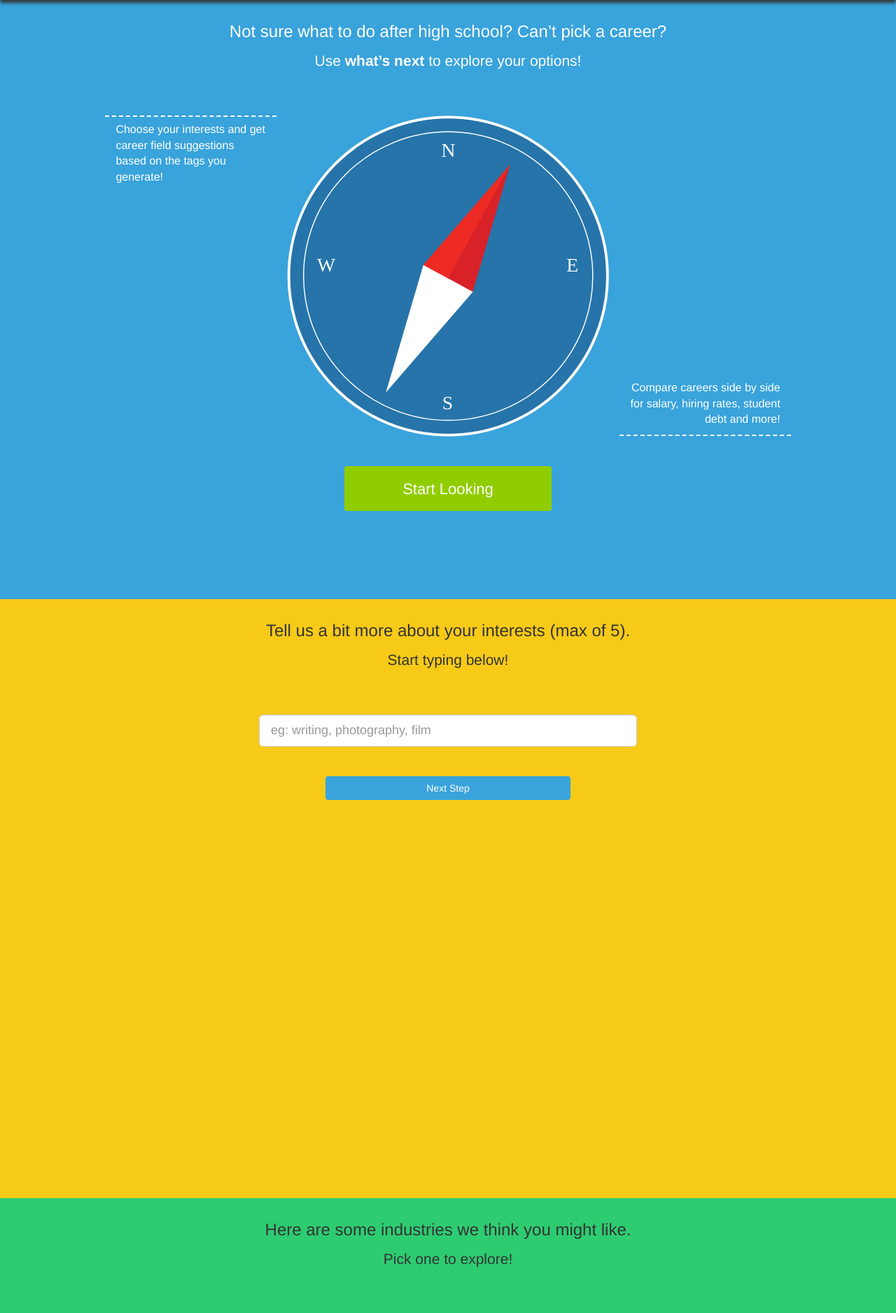
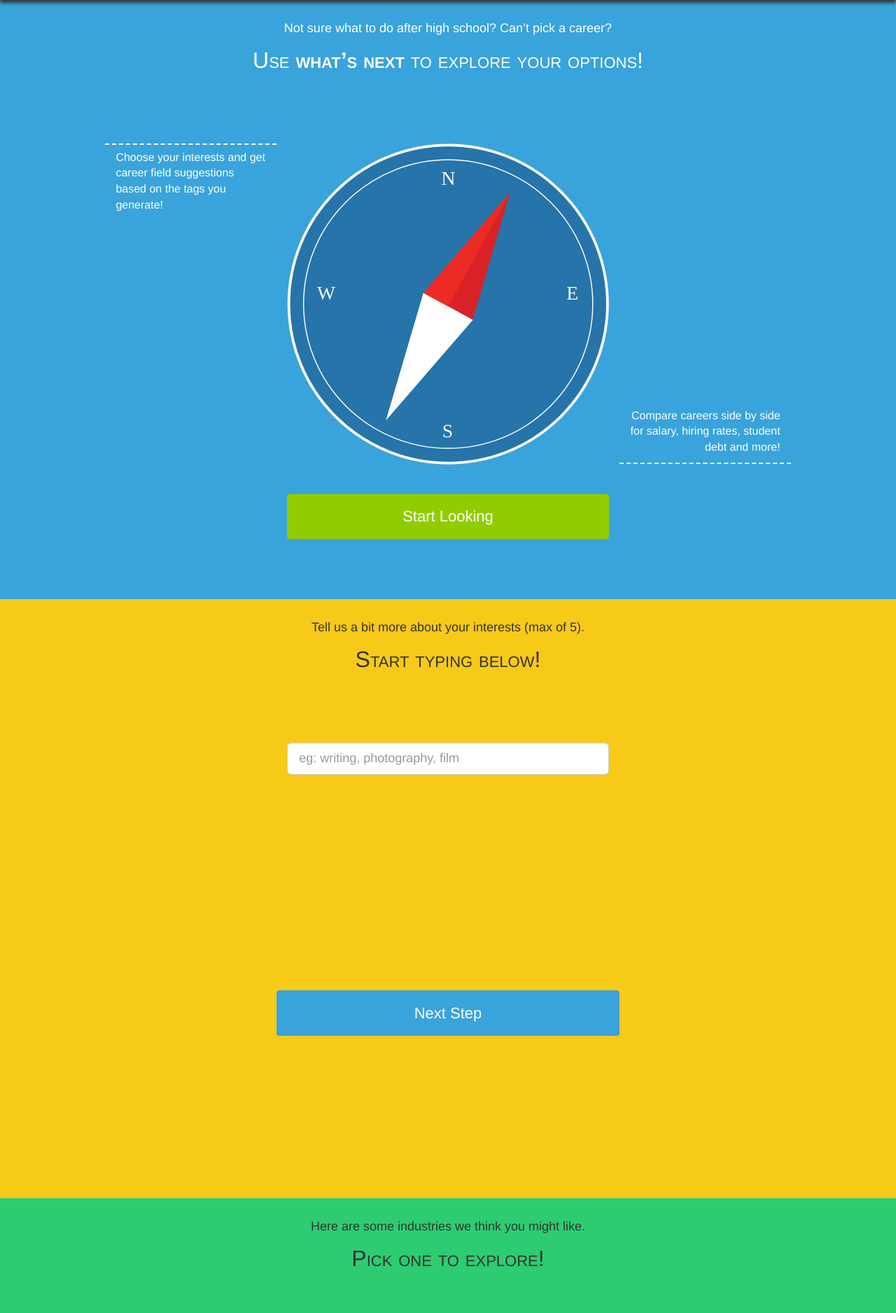
Before and after one commit to working-title/whats-next, a Django app: page / in a window 1280 px wide. Shown: the part 52-1928 px from the top of the page at 70% size. Run offline with Django 3.2, Linux system fonts and the light colour scheme; parts of the project's set-up code (start-up, migrations or seed data) failed here and were passed over; some libraries are stand-ins or nearby versions.

Commit message:
Add typography and button styling

```diff
--- a/pathways/static/pathways/css/main.css
+++ b/pathways/static/pathways/css/main.css
@@ -10,25 +10,18 @@ body {
 /*========TYPOGRAPHY==========*/
 
 p {
-	font-size: 24px;
+	font-size: 18px;
 }
 
 .lead {
 	margin-bottom: 3em;
+	font-variant: small-caps;
+	font-size: 32px;
 }
 
 .page-container {
 	width: 80%;
 	margin: 0 auto;
-}
-
-/*========TYPOGRAPHY==========*/
-
-.btn-start {
-	background-color: #90cd00;
-	padding-top: 0.7em;
-	padding-bottom: 0.7em;
-	font-size: 22px;
 }
 
 /*========CLEARFIX==========*/
@@ -91,9 +84,29 @@ p {
 }
 
 /*========BUTTONS==========*/
+
+.btn-start {
+	background-color: #90cd00;
+	padding-top: 0.7em;
+	padding-bottom: 0.7em;
+	font-size: 22px;
+}
+
+.btn-start:hover {
+	background-color: #7cb001;
+	border-color: #618a01;
+	color: #fff;
+}
+
 .btn-blue {
+	padding-top: 0.7em;
+	padding-bottom: 0.7em;
+	font-size: 22px;
 	background-color: #39a3db;
 	color: #fff;
+	position: absolute;
+	bottom: -15em;
+	left: 0%;
 }
 
 .btn-blue:hover {
@@ -157,6 +170,7 @@ p {
 #screen-tags {
 	background-color: #f7ca18;
 	padding: 2em;
+	position: relative;
 }
 
 #screen-industry {
--- a/pathways/templates/pathways/index.html
+++ b/pathways/templates/pathways/index.html
@@ -45,7 +45,7 @@
 
 	<div class="row action">
 		<div class="page-container clearfix">
-			<div class="col-sm-offset-4 col-sm-4">
+			<div class="col-sm-offset-3 col-sm-6">
 				<button class="btn btn-block btn-start"
 						data-scrollto="#screen-tags">
 	                Start Looking
@@ -65,7 +65,7 @@
 	</div>
 
 	<div class="row">
-		<div class="container">
+		<div class="page-container">
 			<div class="col-sm-offset-3 col-sm-6">
 				<input id="taggle" class="form-control input-lg" name="taggle"
                   placeholder="eg: writing, photography, film">
@@ -74,9 +74,8 @@
 	</div>
 
 	<div class="row action">
-		<div class="container">
-			<div class="col-sm-4"></div>
-			<div class="col-sm-4">
+		<div class="page-container">
+			<div class="col-sm-offset-3 col-sm-6">
 				<button class="btn btn-block btn-blue"
 						data-scrollto="#screen-industry">
 	                Next Step
```
